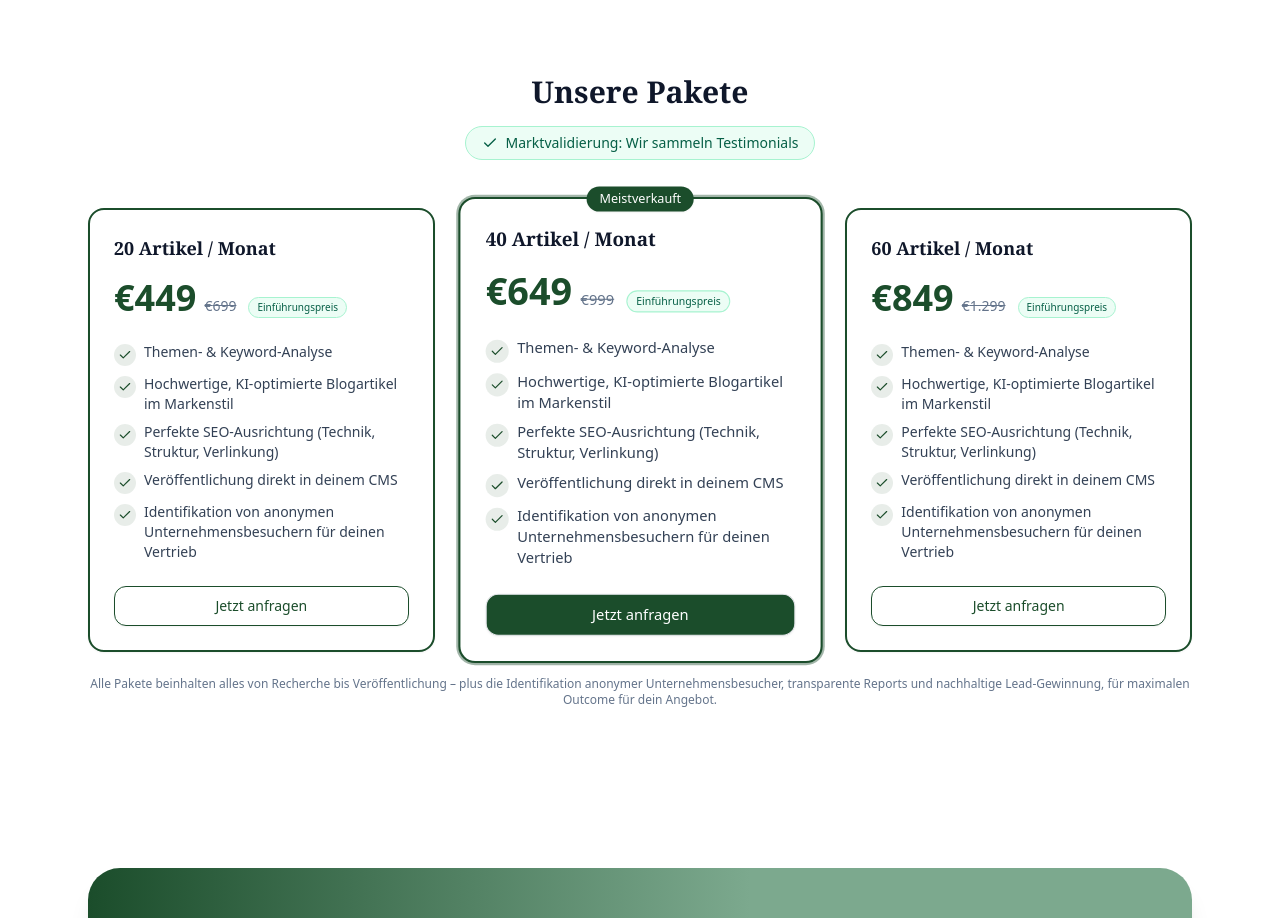
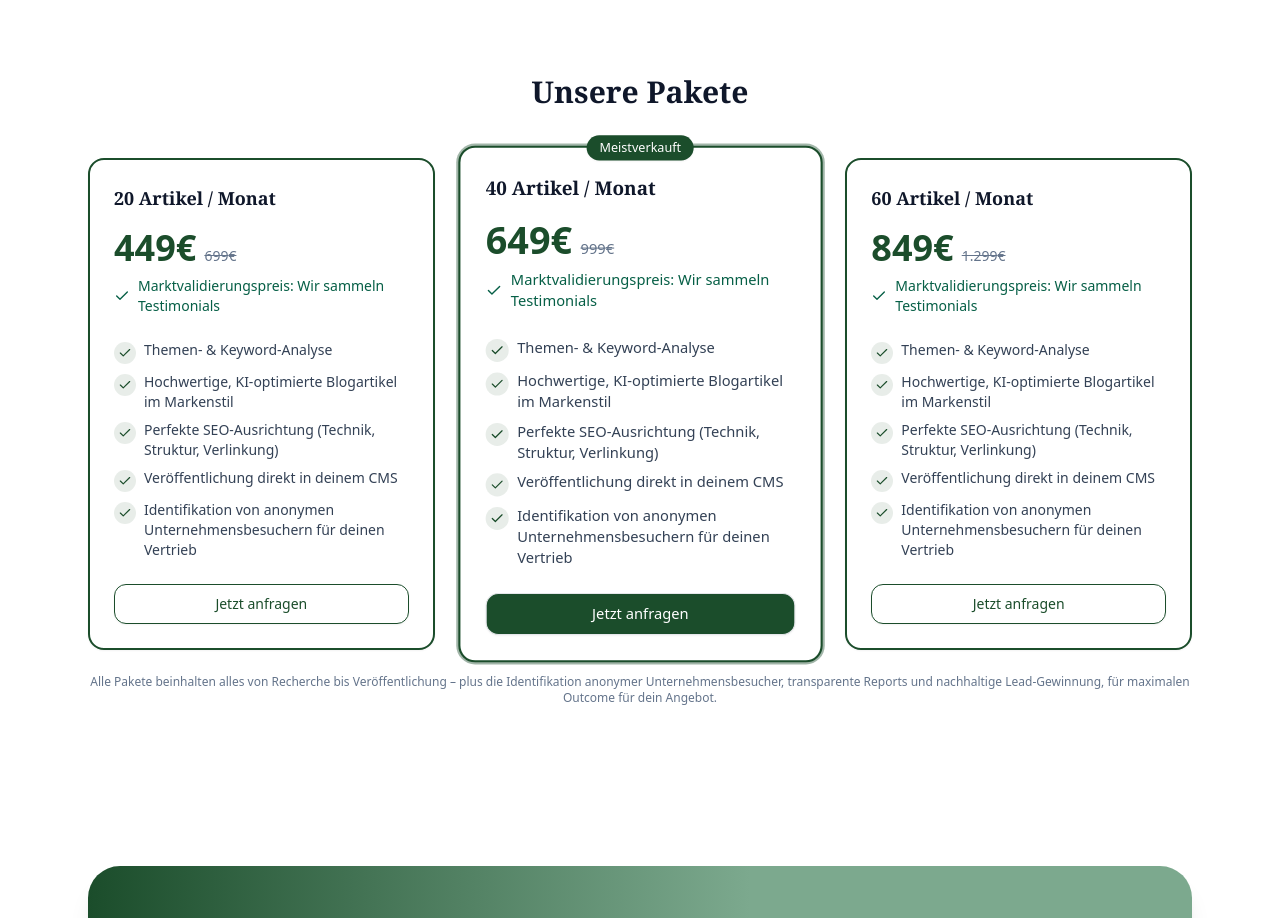
Before and after one commit to lennartnm/findbar_website, a Next.js app: page / in a window 1280 px wide. Shown: the part 3640-4558 px from the top of the page. Built offline with nearby package versions, Linux system fonts and the light colour scheme.

Commit message:
Update page.tsx

```diff
--- a/src/app/page.tsx
+++ b/src/app/page.tsx
@@ -618,14 +618,6 @@ function PreiseSection({ onOpenCalendly }: { onOpenCalendly: () => void }) {
           Unsere Pakete
         </h2>
 
-        {/* Badge / Hinweis zur Marktvalidierung */}
-        <div className="mt-4 flex justify-center">
-          <span className="inline-flex items-center gap-2 rounded-full border border-emerald-200 bg-emerald-50 px-4 py-1.5 text-sm font-medium text-emerald-800">
-            <Check className="h-4 w-4" />
-            Marktvalidierung: Wir sammeln Testimonials
-          </span>
-        </div>
-
         <div className="mt-12 grid gap-8 md:grid-cols-3">
           {[
             { id: "starter", articles: 20, price: 449, oldPrice: 699, popular: false },
@@ -650,9 +642,7 @@ function PreiseSection({ onOpenCalendly }: { onOpenCalendly: () => void }) {
                   </div>
                 )}
 
-                <h3
-                  className={`text-lg font-semibold ${serifClass}`}
-                >
+                <h3 className={`text-lg font-semibold ${serifClass}`}>
                   {articles} Artikel / Monat
                 </h3>
 
@@ -660,21 +650,25 @@ function PreiseSection({ onOpenCalendly }: { onOpenCalendly: () => void }) {
                 <div className="mt-4">
                   <div className="flex items-baseline gap-2">
                     <span className="text-4xl font-bold text-[#1b4d2b]">
-                      €{formatEUR(price)}
+                      {formatEUR(price)}€
                     </span>
                     <span
                       className="text-sm text-slate-500 line-through"
-                      aria-label={`Alter Preis €${formatEUR(oldPrice)}`}
+                      aria-label={`Alter Preis ${formatEUR(oldPrice)}€`}
                       title="Alter Preis"
                     >
-                      €{formatEUR(oldPrice)}
-                    </span>
-                    <span className="ml-1 rounded-full border border-emerald-200 bg-emerald-50 px-2 py-0.5 text-[10px] font-medium text-emerald-800">
-                      Einführungspreis
+                      {formatEUR(oldPrice)}€
                     </span>
                   </div>
+
+                  {/* Marktvalidierungspreis Hinweis */}
+                  <div className="mt-2 flex items-center gap-2 text-sm font-medium text-emerald-800">
+                    <Check className="h-4 w-4 flex-shrink-0" />
+                    Marktvalidierungspreis: Wir sammeln Testimonials
+                  </div>
+
                   <span className="sr-only">
-                    Neuer Preis €{formatEUR(price)} statt €{formatEUR(oldPrice)}.
+                    Neuer Preis {formatEUR(price)}€ statt {formatEUR(oldPrice)}€.
                   </span>
                 </div>
 
@@ -712,6 +706,7 @@ function PreiseSection({ onOpenCalendly }: { onOpenCalendly: () => void }) {
     </section>
   );
 }
+
 
 /* ------------------------ AblaufSection – 2x3 Grid ----------------------- */
 function AblaufSection() {
```
